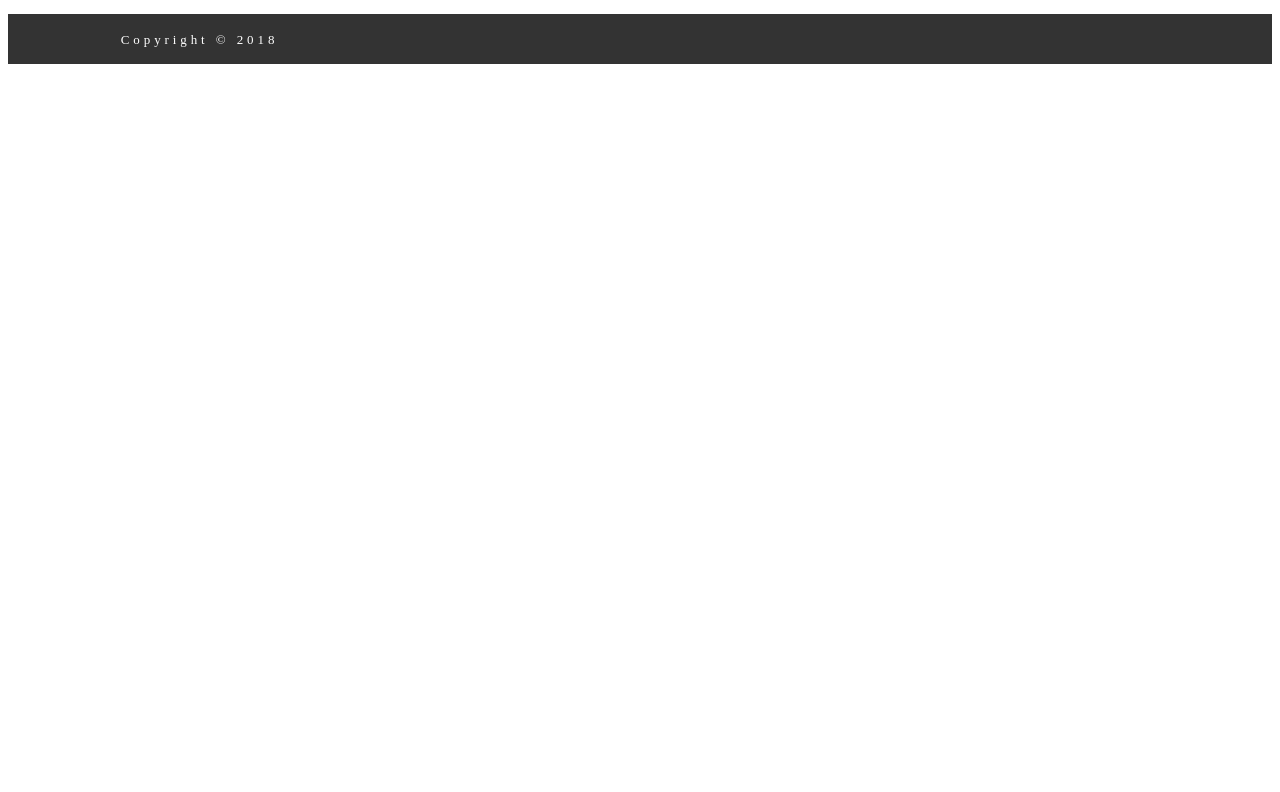
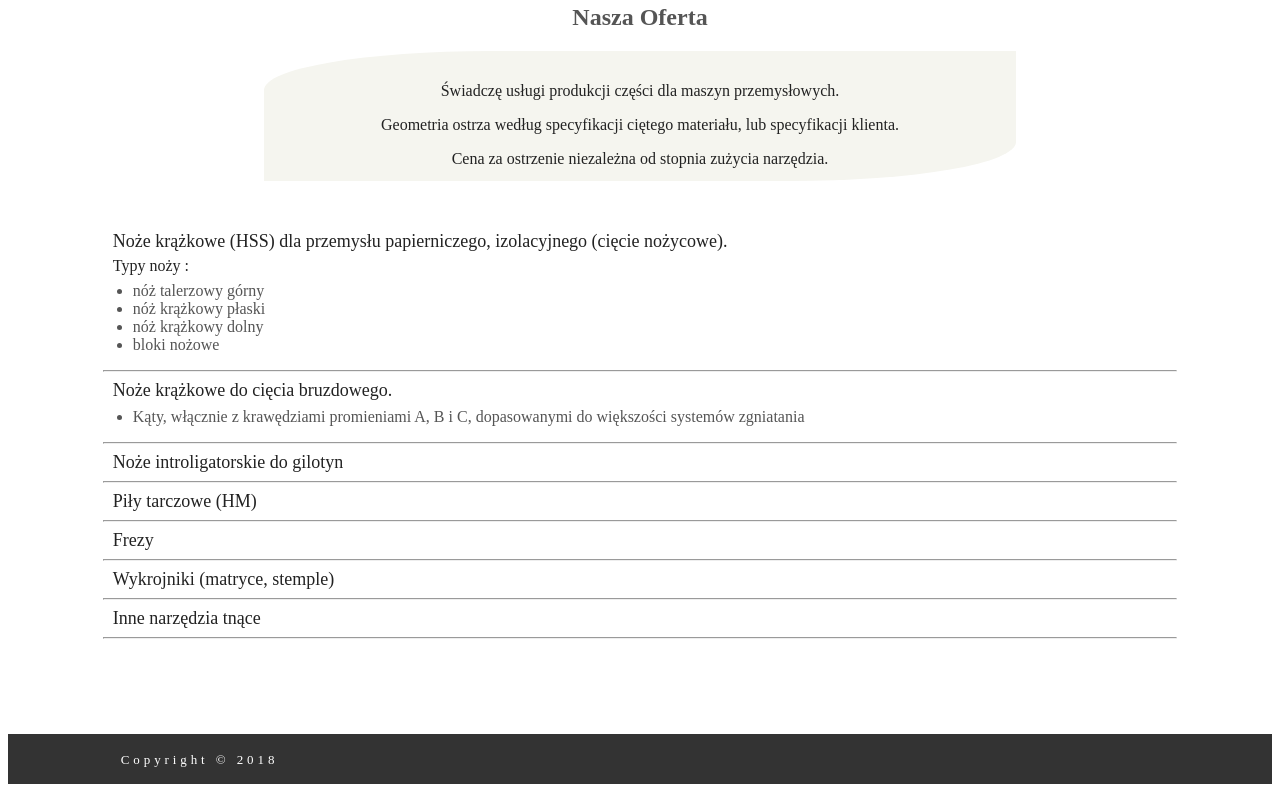
Before and after one commit to FilipMitek/ONTSadkowski, a plain HTML site: page Offert.html in a window 1280 px wide. Shown: the part 144-936 px from the top of the page. Before the commit the page ends 800 px from the top, so only its background shows below. Drawn offline with Linux system fonts and the light colour scheme.

Commit message:
Offert was added

```diff
--- a/Offert.html
+++ b/Offert.html
@@ -7,6 +7,7 @@
         <title>ONT Tomasz Sadkowski</title>
         <meta name="keywords" content="Piły,Noże,Ostrzenie,Krążkowe,ONT,Tomasz,Sadkowski,Żychlin">
         <meta name="viewport" content="width=device-width, initial-scale=1.0">
+        <meta meta http-equiv= "x-ua-compatible" content= "ie=edge">
         <script src="script/script.js"> </script>
         <link href="css/style.css" rel="stylesheet" type="text/css">
         <link href="fontello/phone/css/fontello.css" rel="stylesheet" type="text/css">
@@ -32,15 +33,60 @@
              <div id="navi">
                 <img src ="img/logoSkala.png">
                 <nav>
-                     <a href="AboutCompany.html">O firmie</a>
+                     <a href="Contact.html">Kontakt</a>
+                     <a href="Gallery.html">Galeria</a>
                      <a href="Offert.html">Oferta</a>
-                     <a href="Gallery.html">Galeria</a>
-                     <a href="Contact.html">Kontakt</a>
-                     <a href ="index.html">Strona główna</a>
+                     <a id="ActivePage" href="index.html">Strona główna</a>
                 </nav>
              </div>
          </div>
 
+        <!-- Main container -->
+        <div id="OffertContainer">
+            <h2>Nasza Oferta</h2>
+            <div id="OffertInfo">
+                <p>Świadczę usługi produkcji części dla maszyn przemysłowych. </p>
+
+                <p> Geometria ostrza według specyfikacji ciętego materiału,     lub specyfikacji klienta. </p>
+
+                <p>  Cena za ostrzenie niezależna od stopnia zużycia narzędzia.  </p>
+            </div>
+
+            <p class="par">
+                Noże krążkowe (HSS) dla przemysłu papierniczego, izolacyjnego (cięcie nożycowe).
+            </p>
+            <p class="par1"> Typy noży :</p>
+            <ul>
+            <li>nóż talerzowy górny</li>
+            <li>nóż krążkowy płaski </li>
+            <li>nóż krążkowy dolny</li>
+            <li>bloki nożowe</li>
+            </ul>
+            <hr>
+
+            <p class ="par">Noże krążkowe do cięcia bruzdowego.
+            </p>
+            <ul>
+                <li>Kąty, włącznie z krawędziami promieniami A, B i C, dopasowanymi do większości systemów zgniatania</li>
+            </ul>
+            <hr>
+
+            <p class ="par">Noże introligatorskie do gilotyn</p>
+            <hr>
+
+            <p class ="par">Piły tarczowe (HM)</p>
+            <hr>
+
+            <p class ="par">Frezy</p>
+            <hr>
+
+            <p class ="par">Wykrojniki (matryce, stemple)</p>
+            <hr>
+
+            <p class ="par">Inne narzędzia tnące</p>
+            <hr>
+
+        </div>
 
 
         <!-- Footer Container -->
--- a/css/style.css
+++ b/css/style.css
@@ -60,11 +60,6 @@ a{
 #navi img{
     float: left;
 }
-
-#activeWebsite a{
-    color:black;
-}
-
 #navi a{
     color: gray;
     float: right;
@@ -73,8 +68,6 @@ a{
     margin-left: 5px;
     font-size: 25px;
 }
-
-
 #navi a:hover{
     color: black;
 }
@@ -115,7 +108,7 @@ a{
     width: 50%;
     float: right;
 }
-#LocationInfo h2{
+#LocationInfo h2, #AboutInfo h2{
     font-family: 'Lobster', cursive;
     color: black;
     font-size: 1.5em;
@@ -137,22 +130,70 @@ a{
     border: 2px solid #333;
 }
 
-#glupoty{
+#AboutInfo{
+    height: 500px;
+    width: 45%;
+    float: left;
+}
+
+#About {
 
     height: 290px;
-    width: 40%;
     padding: 40px;
     border: 2px solid #333;
-    margin-top: 83px;
+    margin-top: 30px;
     float: left;
     color: white;
     background-color: #333;
     letter-spacing: 2px;
     line-height: 20px;
+    text-align: justify;
 
 }
 
+#OffertContainer{
+    text-align: center;
+    width: 85%;
+    margin: auto;
+    height: 700px;
+    color: #555;
+}
+#OffertInfo{
+    color: #222;
+    width: 70%;
+    height: 100px;
+    margin: auto;
+    margin-bottom: 50px;
+    padding-top: 15px;
+    padding-bottom: 15px;
+    background-color: #f5f5ef;
+    border-top-left-radius: 30%;
+    border-bottom-right-radius: 30%;
+}
+.par, .par1{
+    text-align: left;
+    padding-left: 10px;
+    margin-bottom: 3px;
+    margin-top: 5px;
+    font-size: 18px;
+    color: #222;
+}
+.par1{
+    font-size: 16px;
+}
 
+#OffertContainer ul, .OfferDescription{
+    text-align: left;
+    padding-left: 30px;
+    margin-top: 7px;
+}
+
+#ContactContainer{
+    height: 400px;
+    width: 85%;
+    margin: auto;
+    background-color: #aaa;
+}
 /* Footer */
 
 #footerContainer{
```
Also changed, not shown: AboutCompany.html (deleted, +0 -56 lines), Contact.html (+3 -4 lines), Gallery.html (+3 -4 lines), index.html (+19 -6 lines).
